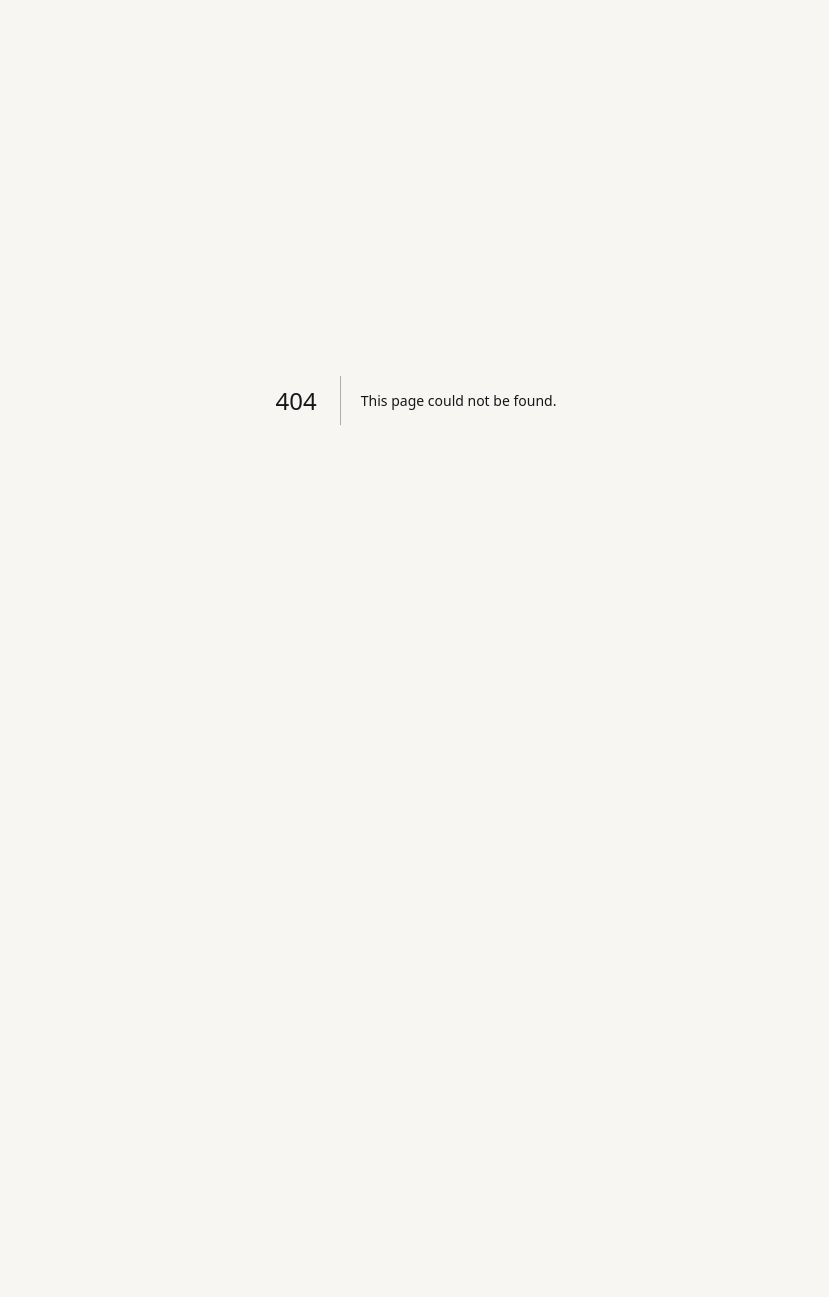
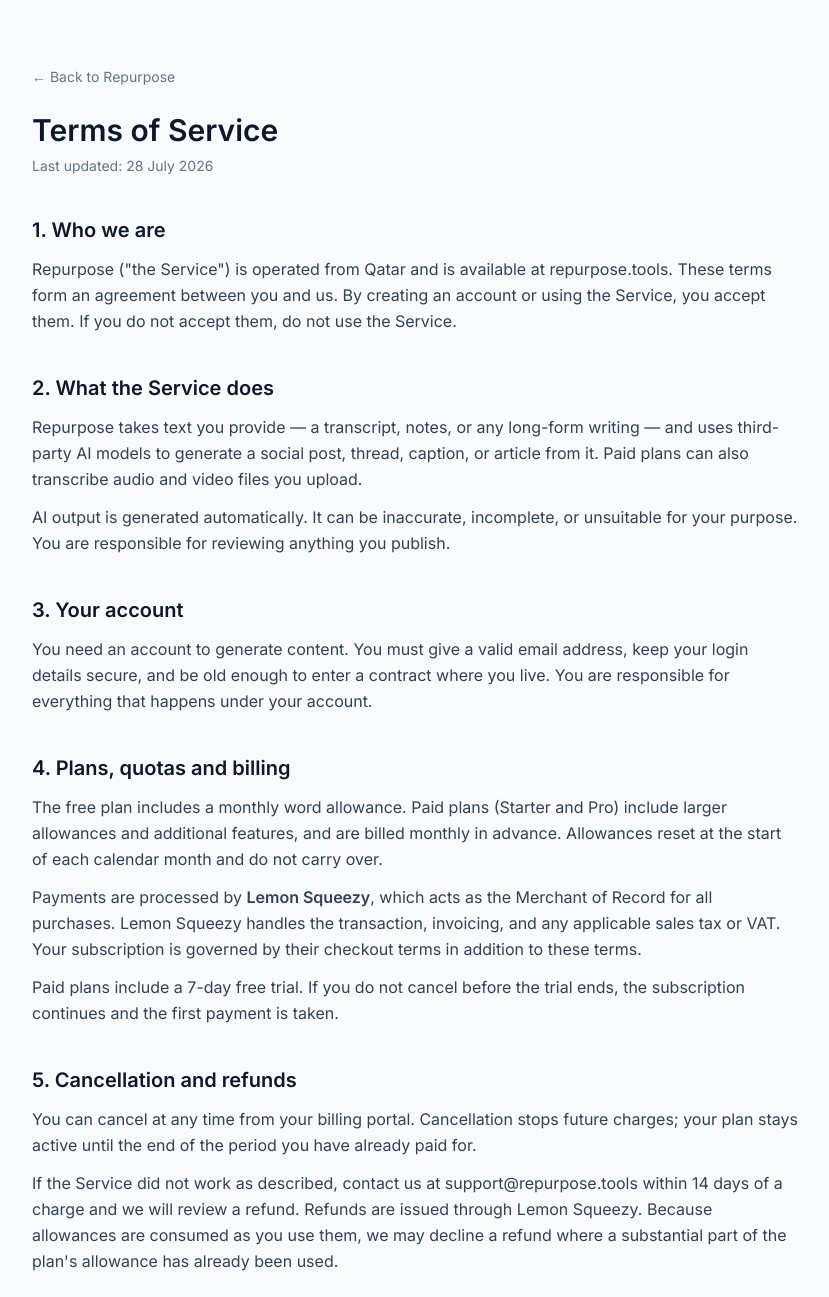
Before and after one commit to hassanalkhalaf/ai-content-repurposer, a Next.js app: page /terms in a window 1280 px wide. Before the commit this address had no page. Shown: the top 1297 px of the page, without its empty margins (224-1053 px from the left). Before the commit the page ends 800 px from the top, so only its background shows below. Built offline with nearby package versions, Linux system fonts and the light colour scheme.

Commit message:
Add Terms of Service page

```diff
--- /dev/null
+++ b/app/terms/page.tsx
@@ -0,0 +1,165 @@
+import type { Metadata } from "next";
+
+// TODO: replace with your real support address before launch.
+const CONTACT_EMAIL = "support@repurpose.tools";
+const LAST_UPDATED = "28 July 2026";
+
+export const metadata: Metadata = {
+  title: "Terms of Service — Repurpose",
+  description:
+    "The terms that govern your use of Repurpose, including subscriptions, acceptable use, and refunds.",
+};
+
+function Section({ title, children }: { title: string; children: React.ReactNode }) {
+  return (
+    <section className="mt-10">
+      <h2 className="text-xl font-semibold text-slate-900">{title}</h2>
+      <div className="mt-3 space-y-3 text-slate-700 leading-relaxed">{children}</div>
+    </section>
+  );
+}
+
+export default function TermsPage() {
+  return (
+    <main className="min-h-screen bg-slate-50 px-4 py-16">
+      <div className="mx-auto max-w-3xl">
+        <a href="/" className="text-sm text-slate-500 hover:text-slate-900">
+          &larr; Back to Repurpose
+        </a>
+
+        <h1 className="mt-6 text-3xl font-bold text-slate-900">Terms of Service</h1>
+        <p className="mt-2 text-sm text-slate-500">Last updated: {LAST_UPDATED}</p>
+
+        <Section title="1. Who we are">
+          <p>
+            Repurpose (&quot;the Service&quot;) is operated from Qatar and is available at
+            repurpose.tools. These terms form an agreement between you and us. By creating an
+            account or using the Service, you accept them. If you do not accept them, do not use
+            the Service.
+          </p>
+        </Section>
+
+        <Section title="2. What the Service does">
+          <p>
+            Repurpose takes text you provide — a transcript, notes, or any long-form writing — and
+            uses third-party AI models to generate a social post, thread, caption, or article from
+            it. Paid plans can also transcribe audio and video files you upload.
+          </p>
+          <p>
+            AI output is generated automatically. It can be inaccurate, incomplete, or unsuitable
+            for your purpose. You are responsible for reviewing anything you publish.
+          </p>
+        </Section>
+
+        <Section title="3. Your account">
+          <p>
+            You need an account to generate content. You must give a valid email address, keep your
+            login details secure, and be old enough to enter a contract where you live. You are
+            responsible for everything that happens under your account.
+          </p>
+        </Section>
+
+        <Section title="4. Plans, quotas and billing">
+          <p>
+            The free plan includes a monthly word allowance. Paid plans (Starter and Pro) include
+            larger allowances and additional features, and are billed monthly in advance. Allowances
+            reset at the start of each calendar month and do not carry over.
+          </p>
+          <p>
+            Payments are processed by <strong>Lemon Squeezy</strong>, which acts as the Merchant of
+            Record for all purchases. Lemon Squeezy handles the transaction, invoicing, and any
+            applicable sales tax or VAT. Your subscription is governed by their checkout terms in
+            addition to these terms.
+          </p>
+          <p>
+            Paid plans include a 7-day free trial. If you do not cancel before the trial ends, the
+            subscription continues and the first payment is taken.
+          </p>
+        </Section>
+
+        <Section title="5. Cancellation and refunds">
+          <p>
+            You can cancel at any time from your billing portal. Cancellation stops future charges;
+            your plan stays active until the end of the period you have already paid for.
+          </p>
+          <p>
+            If the Service did not work as described, contact us at {CONTACT_EMAIL} within 14 days
+            of a charge and we will review a refund. Refunds are issued through Lemon Squeezy.
+            Because allowances are consumed as you use them, we may decline a refund where a
+            substantial part of the plan&apos;s allowance has already been used.
+          </p>
+        </Section>
+
+        <Section title="6. Acceptable use">
+          <p>You agree not to use the Service to:</p>
+          <ul className="list-disc space-y-1 pl-6">
+            <li>break the law, or infringe someone else&apos;s copyright or other rights;</li>
+            <li>process content you have no right to process;</li>
+            <li>produce spam, harassment, hateful content, or deliberate misinformation;</li>
+            <li>generate sexual content involving minors, or content that promotes serious harm;</li>
+            <li>resell the Service, or access it by automated means outside your plan.</li>
+          </ul>
+          <p>
+            We may suspend or close an account that breaches this section, and we may report
+            unlawful activity to the relevant authorities.
+          </p>
+        </Section>
+
+        <Section title="7. Your content and ownership">
+          <p>
+            You keep ownership of the text and files you submit. You grant us permission to process
+            them only to run the Service for you — generating output, transcribing audio, and
+            counting usage against your plan.
+          </p>
+          <p>
+            As between you and us, output generated from your input is yours to use. Similar output
+            may be produced for other users from similar input, so we cannot promise it is unique.
+          </p>
+        </Section>
+
+        <Section title="8. Availability">
+          <p>
+            We aim to keep the Service running but do not promise uninterrupted access. It depends
+            on third-party providers, and we may change, pause, or discontinue features. If we
+            discontinue a paid feature entirely, we will refund the unused part of your period.
+          </p>
+        </Section>
+
+        <Section title="9. Liability">
+          <p>
+            The Service is provided &quot;as is&quot;. To the extent the law allows, we are not
+            liable for indirect or consequential loss, lost profits, or lost data, and our total
+            liability for any claim is limited to the amount you paid us in the 12 months before the
+            claim.
+          </p>
+          <p>Nothing here limits liability that cannot legally be limited.</p>
+        </Section>
+
+        <Section title="10. Changes to these terms">
+          <p>
+            We may update these terms. If a change materially affects you, we will notify you by
+            email or in the app before it takes effect. Continuing to use the Service after that
+            means you accept the updated terms.
+          </p>
+        </Section>
+
+        <Section title="11. Governing law">
+          <p>
+            These terms are governed by the laws of the State of Qatar, and the courts of Qatar have
+            jurisdiction over any dispute.
+          </p>
+        </Section>
+
+        <Section title="12. Contact">
+          <p>
+            Questions about these terms: <a className="underline" href={`mailto:${CONTACT_EMAIL}`}>{CONTACT_EMAIL}</a>
+          </p>
+        </Section>
+
+        <p className="mt-12 text-sm text-slate-500">
+          See also our <a className="underline" href="/privacy">Privacy Policy</a>.
+        </p>
+      </div>
+    </main>
+  );
+}
```
